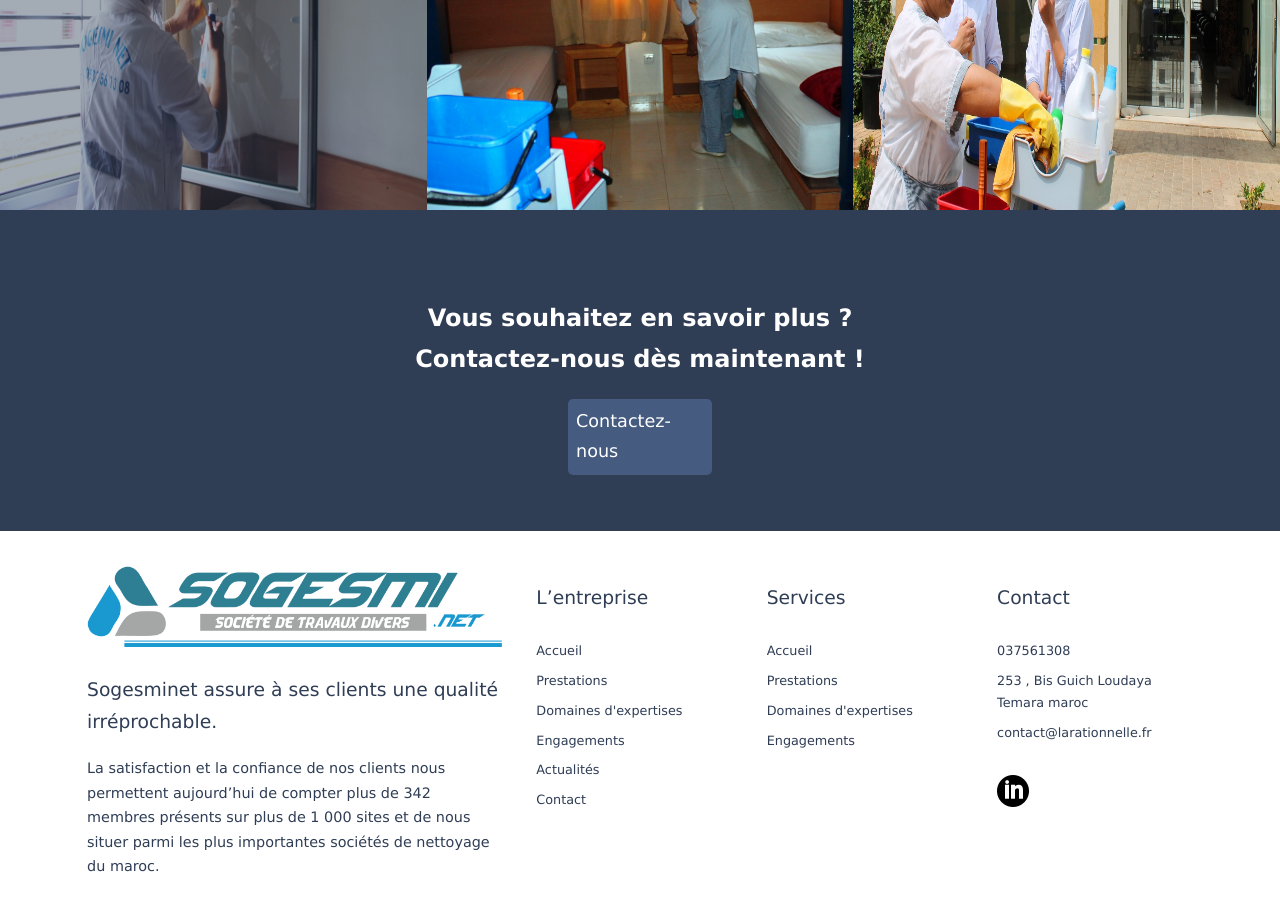
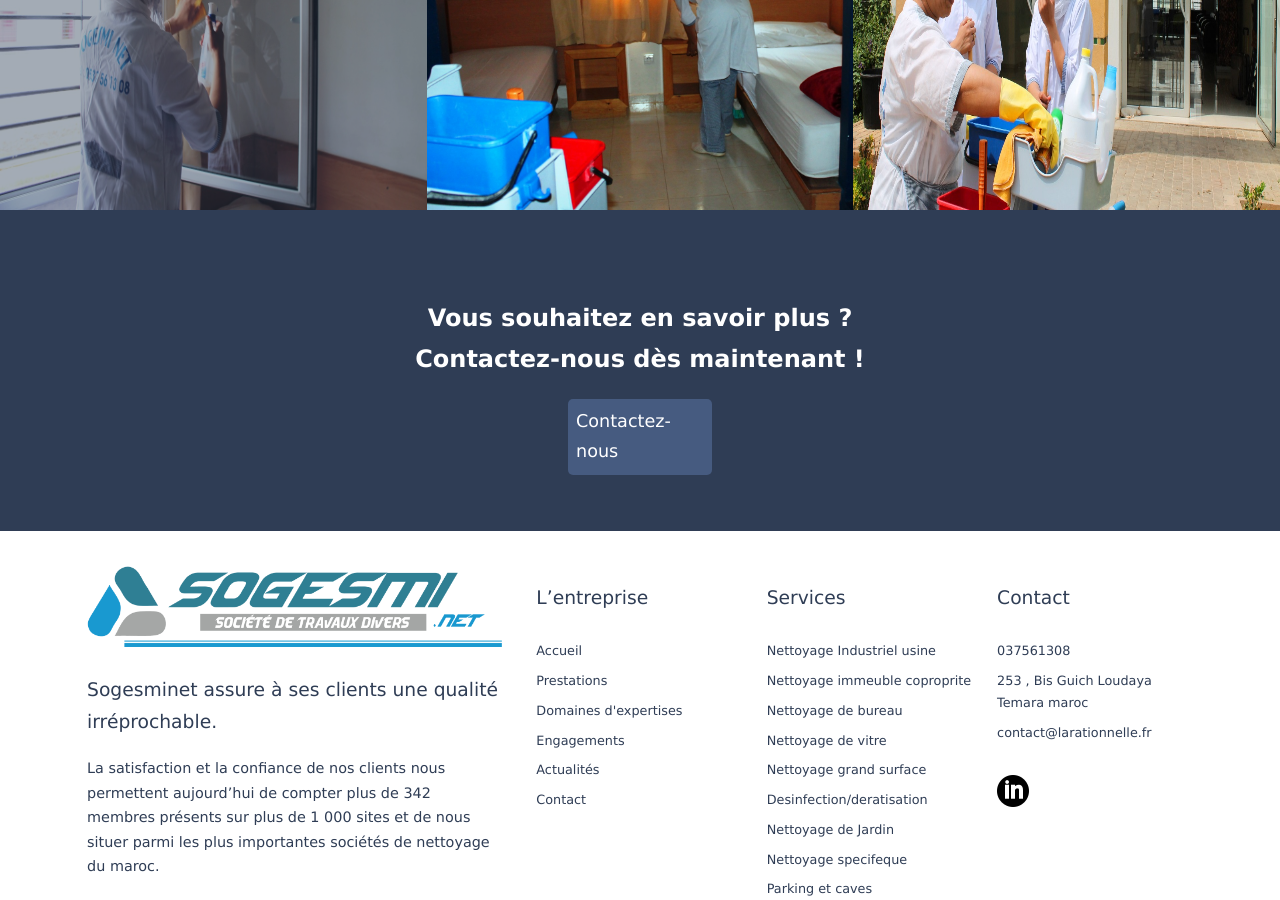
Before and after one commit to Baboucar/sognesminetv2, a Jekyll site: the page built from index.html, in a window 1280 px wide and 900 px high, scrolled down 2929 px. Built offline with Jekyll 4.4.1, drawn with Linux system fonts in a browser that asks for light colours.

Commit message:
added services

```diff
--- a/_includes/footer.html
+++ b/_includes/footer.html
@@ -6,7 +6,8 @@ Sogesminet assure à ses clients une qualité irréprochable.
         </h3>
         <p class="footer__description">
             La satisfaction et la confiance de nos clients nous permettent aujourd’hui de compter plus de 342 membres
-présents sur plus de 1 000 sites et de nous situer parmi les plus importantes sociétés de nettoyage du maroc.
+            présents sur plus de 1 000 sites et de nous situer parmi les plus importantes sociétés de nettoyage du
+            maroc.
         </p>
     </div>
     <div class="footer__company container">
@@ -21,10 +22,16 @@ présents sur plus de 1 000 sites et de nous situer parmi les plus importantes s
 
     <div class="footer__company container">
         <h3 class="title">Services</h3>
-<a href=""> Accueil</a>
-<a href=""> Prestations</a>
-<a href="">Domaines d'expertises</a>
-<a href=""> Engagements</a>
+        <a href=""> Nettoyage Industriel usine</a>
+        <a href=""> Nettoyage immeuble coproprite</a>
+        <a href="">Nettoyage de bureau</a>
+        <a href=""> Nettoyage de vitre</a>
+        <a href=""> Nettoyage grand surface</a>
+        <a href=""> Desinfection/deratisation</a>
+        <a href=""> Nettoyage de Jardin</a>
+        <a href=""> Nettoyage specifeque</a>
+        <a href=""> Parking et caves</a>
+
 
     </div>
     <div class="footer__company container">
@@ -40,7 +47,7 @@ contact@larationnelle.fr
 
         </a>
 
-  <img class="spacer" src="../assets/images/linkedin.png" alt="linkedin" >
+        <img class="spacer" src="../assets/images/linkedin.png" alt="linkedin">
 
     </div>
 </footer
```
Also changed, not shown: 1 other file. Lines whose indentation alone changed are shown as unchanged.
